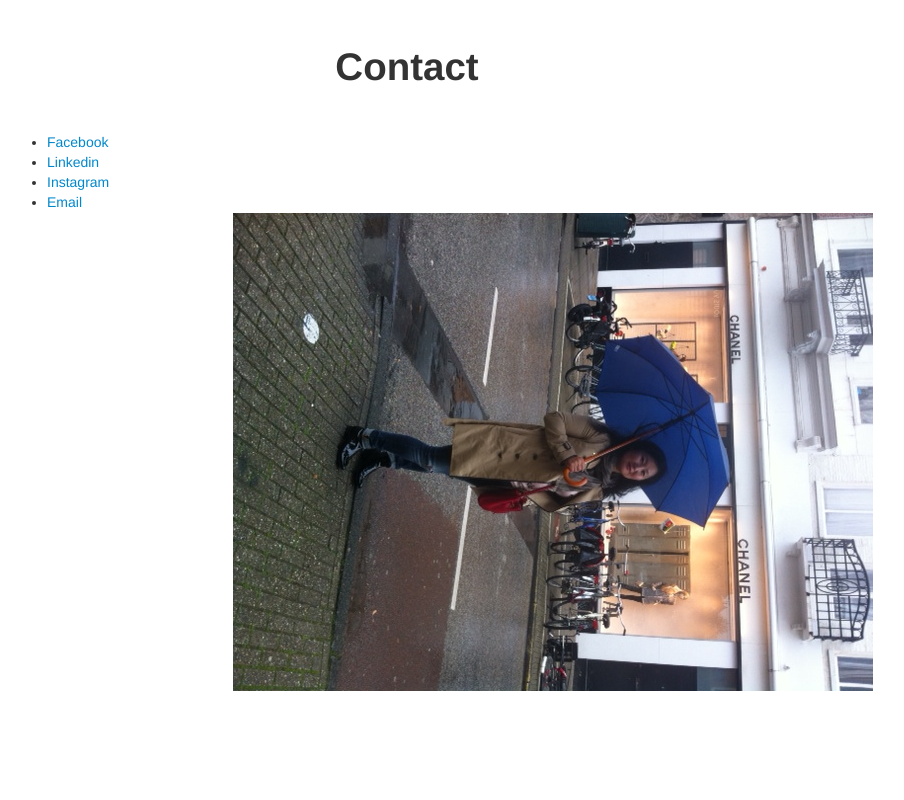
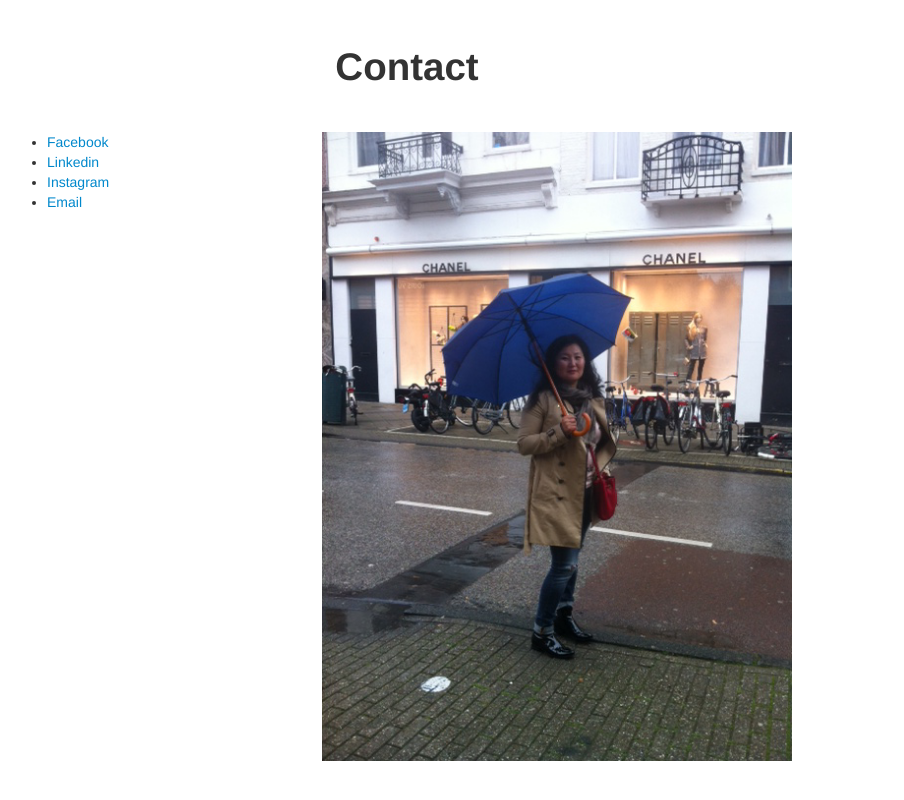
Before and after one commit to narawebsite/narawebsite.github.io, a plain HTML site: page index.html in a window 1280 px wide. Shown: the part 4370-5170 px from the top of the page, without its empty margins (218-1122 px from the left). Drawn offline with Linux system fonts and the light colour scheme.

Commit message:
Fix contact image position

```diff
--- a/index.html
+++ b/index.html
@@ -212,7 +212,8 @@
     <div class="row content-wrapper contact">
       <div class="span8 center">
         <h1 id="contact">Contact</h1>
-        <img src="img/4.jpg" class="right rotate90" alt="" />
+        <div class="row">
+          <div class="span3">
             <ul>
               <li> <a href="http://www.facebook.com/profile.php?id=100001560712627">Facebook</a></li>
               <li> <a href=" https://www.linkedin.com/profile/view?id=342410942">Linkedin</a> </li>
@@ -220,6 +221,12 @@
               <li> <a href="mailto:naraa1112@hotmail.com">Email</a> </li>
             </ul>
           </div>
+
+          <div class="span5">
+            <img src="img/4.png" alt="" />
+          </div>
+        </div>
+      </div>
     </div>
   </body>
 </html>
```
Also changed, not shown: img/4.png (added). Lines whose indentation alone changed are shown as unchanged.
